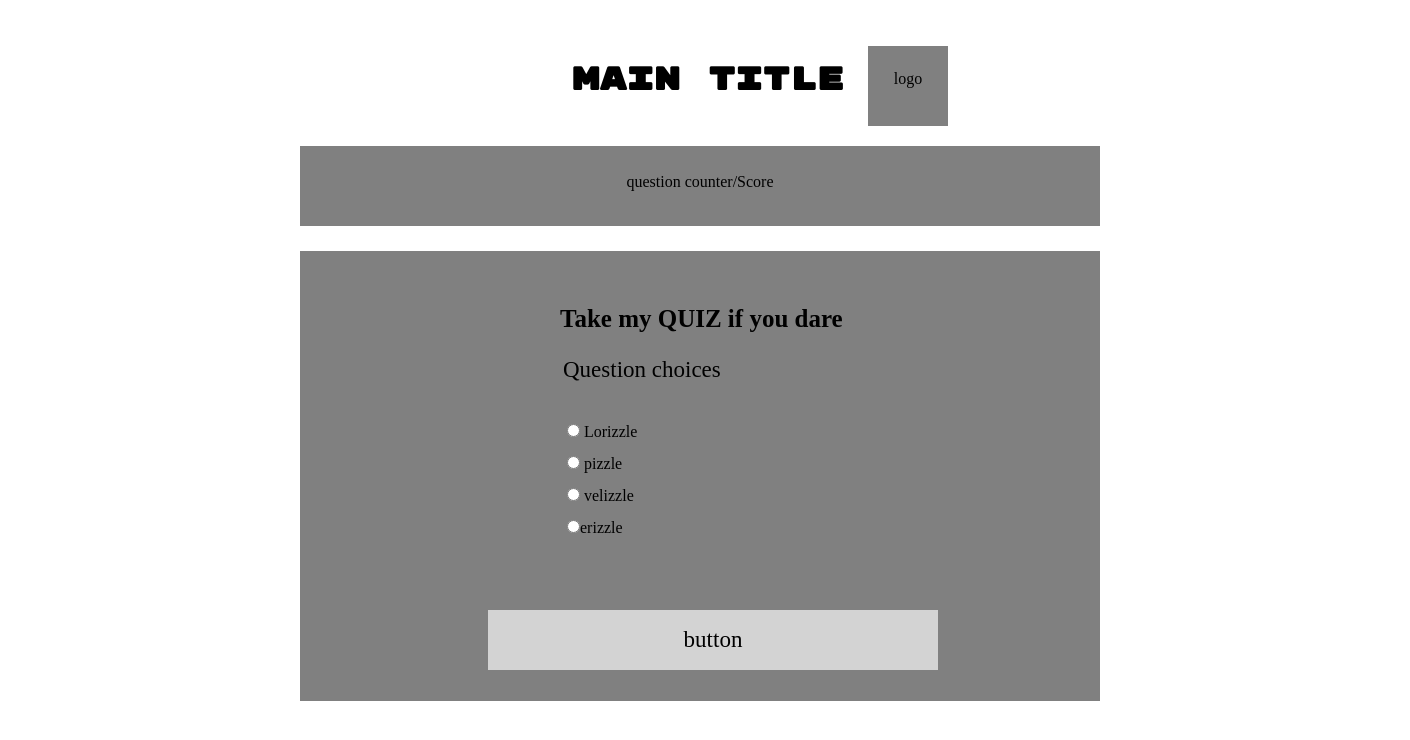
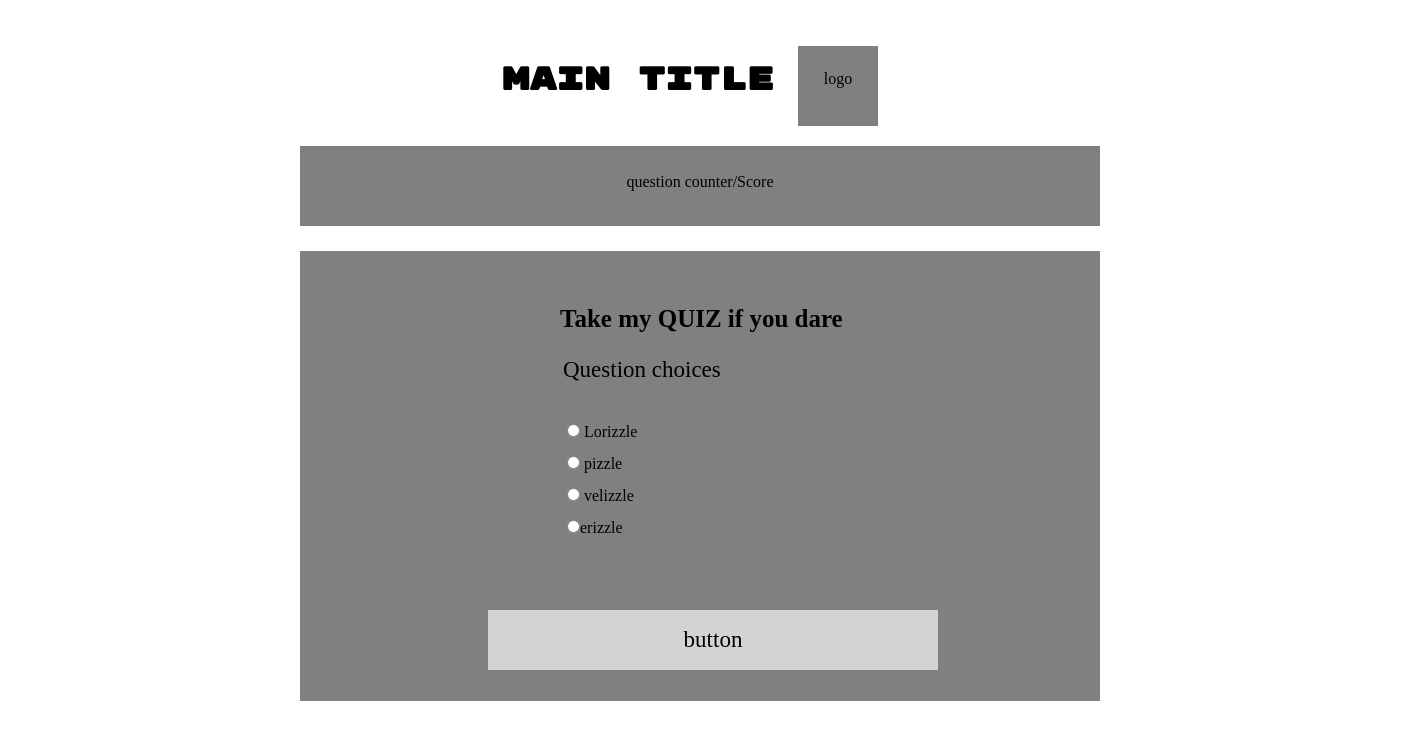
Before and after one commit to thecruzcode/jcruz-HMTL-quiz-app-wireframe, a plain HTML site: page index.html in a window 1280 px wide. Shown: the whole page, 1410 px wide, since content can reach past the window. Drawn offline with Linux system fonts and the light colour scheme.

Commit message:
revised header on app

```diff
--- a/main.css
+++ b/main.css
@@ -78,7 +78,7 @@ h2 {
 header {
     text-align: center;
     position: relative;
-    left: 130px;
+    left: 60px;
 
 }
 
```
